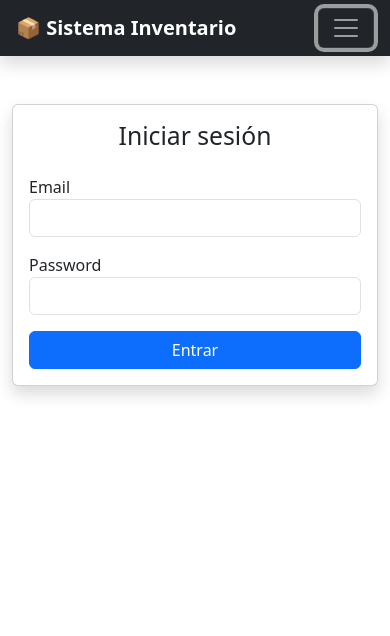
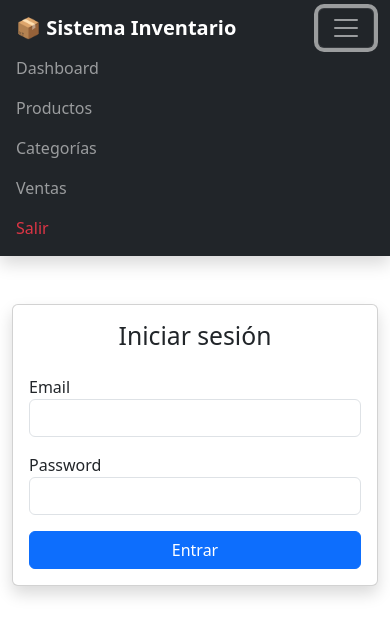
Before and after one commit to CristopherG31/angular-inventario, an Angular app: page / in a window 390 px wide. Both pictures are taken after a click on the button "Toggle navigation". Shown: the top 636 px of the page. Built offline with nearby package versions, Linux system fonts and the light colour scheme.

Commit message:
Fix navbar mobile ventas y mejoras del sistema

```diff
--- a/angular.json
+++ b/angular.json
@@ -33,7 +33,10 @@
               "node_modules/bootstrap/dist/css/bootstrap.min.css",
               "node_modules/bootstrap-icons/font/bootstrap-icons.css",
               "src/styles.scss"
-            ]
+            ],
+            "scripts": [
+  "node_modules/bootstrap/dist/js/bootstrap.bundle.min.js"
+]
           },
           "configurations": {
             "production": {
--- a/src/app/shared/navbar/navbar.html
+++ b/src/app/shared/navbar/navbar.html
@@ -4,34 +4,53 @@
     📦 Sistema Inventario
   </a>
 
-  <button class="navbar-toggler" type="button" data-bs-toggle="collapse">
+  <button
+    class="navbar-toggler"
+    type="button"
+    data-bs-toggle="collapse"
+    data-bs-target="#navbarMenu"
+    aria-controls="navbarMenu"
+    aria-expanded="false"
+    aria-label="Toggle navigation">
+
     <span class="navbar-toggler-icon"></span>
   </button>
 
-  <div class="collapse navbar-collapse">
+  <div
+    class="collapse navbar-collapse"
+    id="navbarMenu">
 
     <ul class="navbar-nav ms-auto">
 
       <li class="nav-item">
-        <a class="nav-link" routerLink="/dashboard">Dashboard</a>
+        <a class="nav-link" routerLink="/dashboard">
+          Dashboard
+        </a>
       </li>
 
       <li class="nav-item">
-        <a class="nav-link" routerLink="/productos">Productos</a>
+        <a class="nav-link" routerLink="/productos">
+          Productos
+        </a>
       </li>
 
       <li class="nav-item">
-        <a class="nav-link" routerLink="/categorias">Categorías</a>
+        <a class="nav-link" routerLink="/categorias">
+          Categorías
+        </a>
       </li>
 
       <li class="nav-item">
-        <a class="nav-link" routerLink="/ventas">Ventas</a>
+        <a class="nav-link" routerLink="/ventas">
+          Ventas
+        </a>
       </li>
 
       <li class="nav-item">
-        <a class="nav-link text-danger" (click)="logout()">
-  Salir
-</a>
+        <a class="nav-link text-danger"
+           (click)="logout()">
+          Salir
+        </a>
       </li>
 
     </ul>
```
